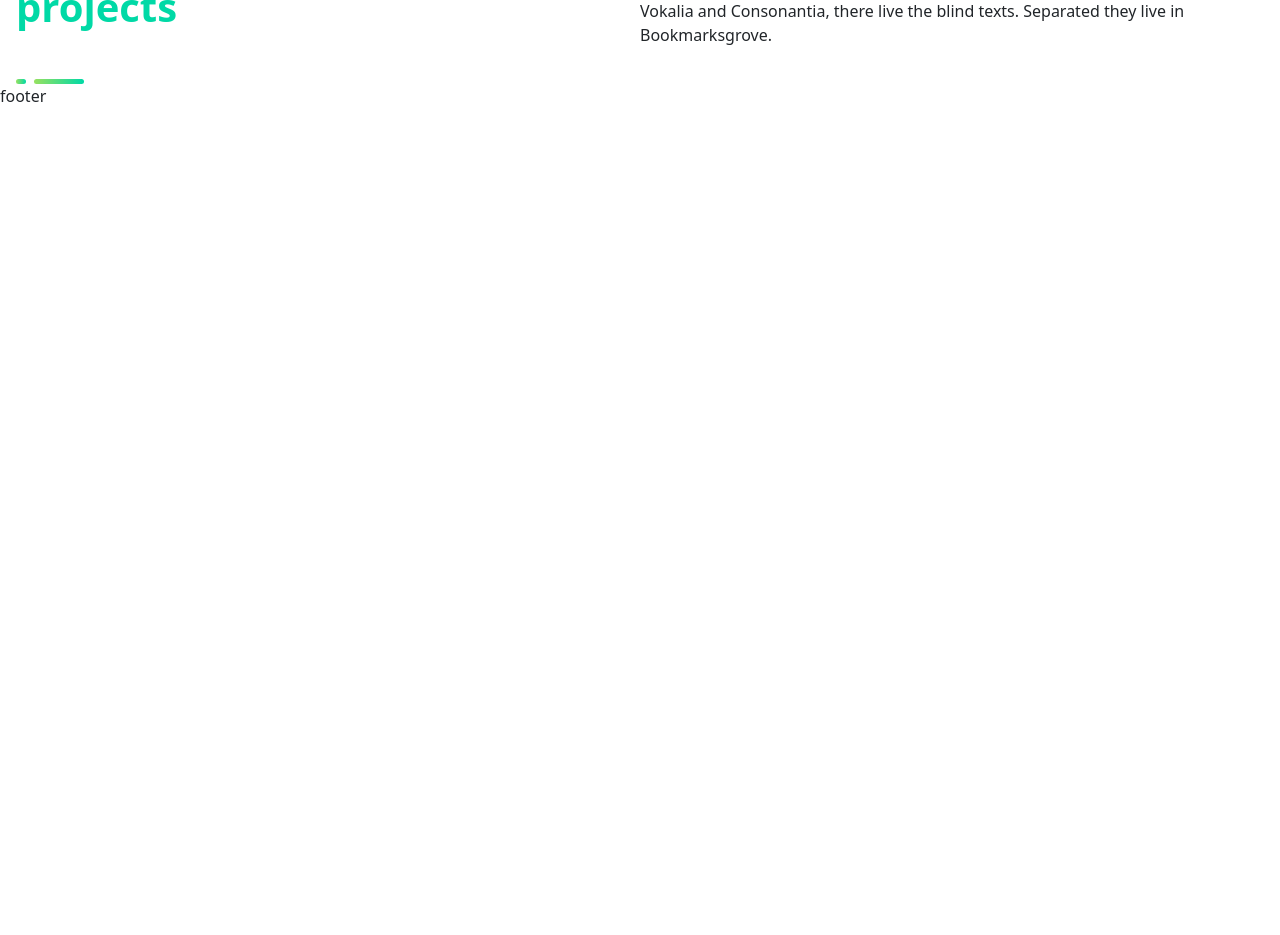
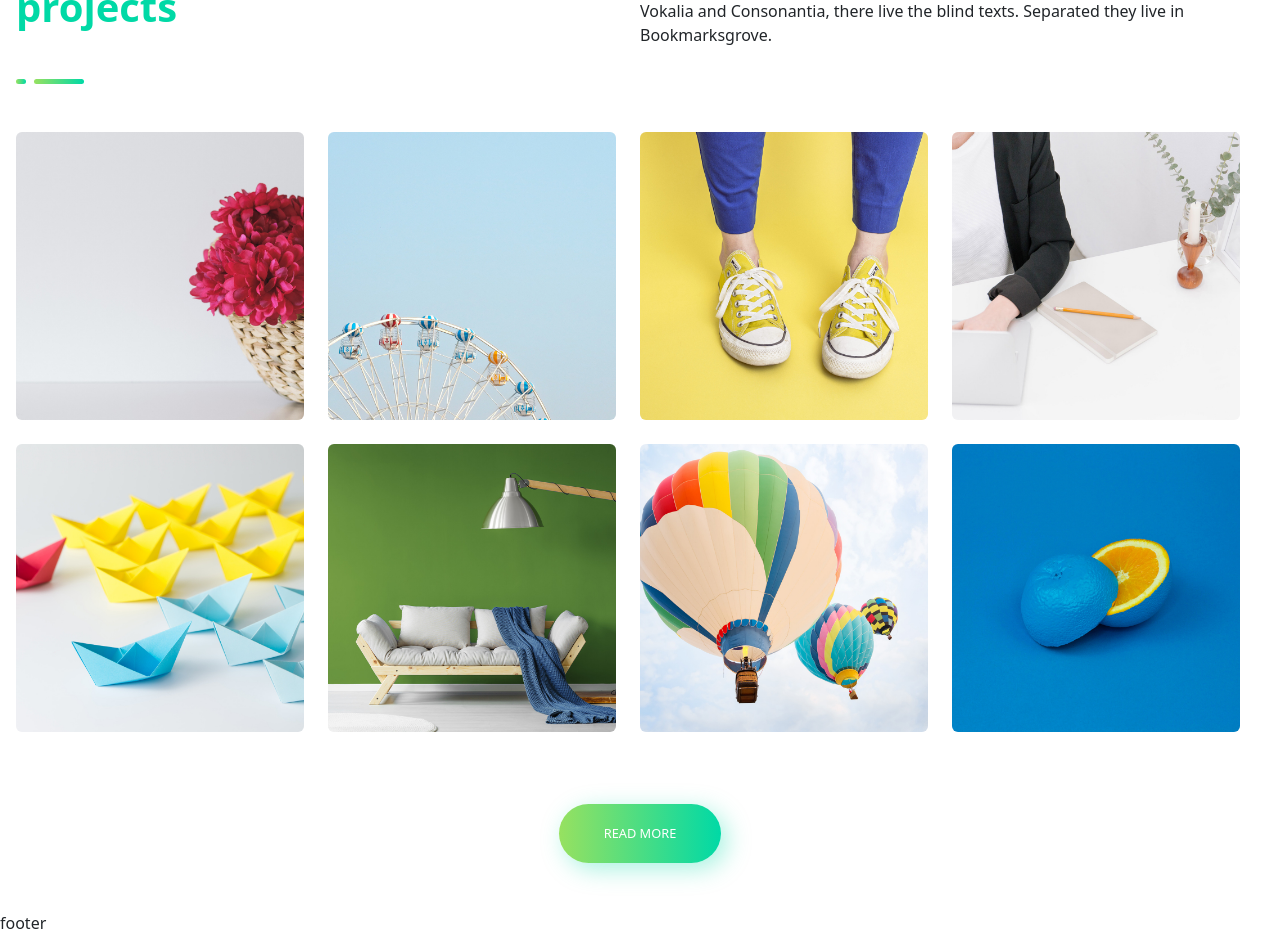
Before and after one commit to NelloRossi97/proj-html-vuejs, a Vue app: page / in a window 1280 px wide. Shown: the part 3100-4035 px from the top of the page. Before the commit the page ends 3208 px from the top, so only its background shows below. Built offline with nearby package versions, Linux system fonts and the light colour scheme; the HTML template or start-up script is replaced by a standard one.

Commit message:
added showcase section

```diff
--- a/src/components/Showcase.vue
+++ b/src/components/Showcase.vue
@@ -1,5 +1,6 @@
 <template>
-    <section class="mx-3 d-flex flex-column flex-lg-row align-items-center justify-content-between">
+    <section class="mx-3">
+        <div class="d-flex flex-column flex-lg-row align-items-center justify-content-between">
             <div class="left">
                 <Divider/>
                 <h2 class="fs-1 fw-bold my-5"> Our recent <span>web designs</span>  & some examples of past <span>projects</span> </h2>
@@ -12,14 +13,30 @@
                     countries Vokalia and Consonantia, there live the blind texts. Separated they live in Bookmarksgrove.
                 </p>
             </div>
+        </div>
+
+        <div class="row w-100 my-5">
+            <ShowCaseCard v-for="item in showcase" :image="item.image" :title="item.title" :category="item.category"/>
+        </div>
+        <div class="text-center mb-5">
+            <ButtonPrimary :text="'read more'"/>
+        </div>
     </section>
 </template>
 
 <script>
+import {showcase} from '../data/data'
 import Divider from './Divider.vue';
+import ShowCaseCard from './ShowCaseCard.vue';
+import ButtonPrimary from './ButtonPrimary.vue';
     export default {
     name: 'Showcase',
-        components:{Divider}
+    components: { Divider, ShowCaseCard, ButtonPrimary },
+    data() {
+        return {
+                showcase
+            }
+        }
     }
 </script>
 
--- /dev/null
+++ b/src/components/ShowcaseCard.vue
@@ -0,0 +1,35 @@
+<template>
+    <div id="card" class="col-12 col-sm-6 col-lg-3 mb-4 position-relative">
+        <img :src="image" :alt="title" class="img-fluid rounded-2">
+        <div class="position-absolute description text-white text-center d-flex flex-column justify-content-end rounded-2">
+            <h3 class="text-capitalize fw-bold">{{ title }}</h3>
+            <span class="text-uppercase mb-3">{{ category }}</span>
+        </div>
+    </div>
+</template>
+
+<script>
+    export default {
+    name: 'ShowcaseCard',
+        props:['image', 'title', 'category']
+    }
+</script>
+
+<style lang="scss" scoped>
+@use '../assets/styles/partials/variables' as *;
+#card{
+    .description{
+        top: 0;
+        width: calc(100% - 1.5rem);
+        height: 100%;
+        background: $hover-bg;
+        opacity: 0%;
+        transition: 1s;
+    }
+    &:hover .description{
+        opacity: 85%;
+        cursor: pointer;
+    }
+}
+
+</style>
```
Lines whose indentation alone changed are shown as unchanged.
